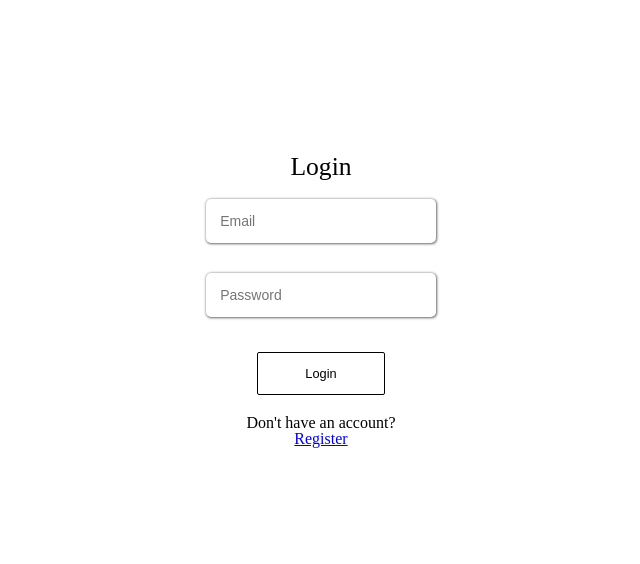
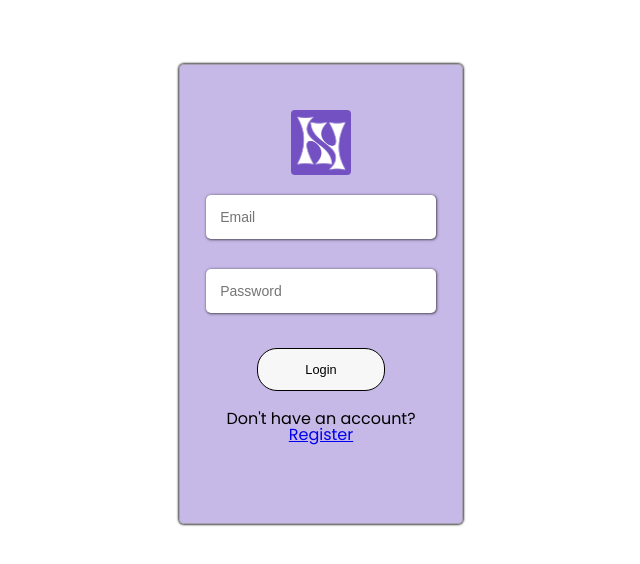
Before and after one commit to antonioclp/Projeto-Y, a React (Vite) app: page / in a window 1280 px wide. Shown: the top 564 px of the page, without its empty margins (319-959 px from the left). Built offline with nearby package versions, Linux system fonts and the light colour scheme.

Commit message:
style: finalização parcial do esitlo da página de login

```diff
--- a/src/pages/Login.jsx
+++ b/src/pages/Login.jsx
@@ -58,8 +58,8 @@
   return (
     <main className="m-login">
       <form method="submit" className="m-login--form">
-        <div className="m-login--title">
-          <h2>Login</h2>
+        <div className="m-login--logo">
+          <img src="src/imgs/y-icon.png" alt="y" />
         </div>
         <div>
           <input
--- a/src/styles/Reset.css
+++ b/src/styles/Reset.css
@@ -2,6 +2,8 @@
    v2.0 | 20110126
    License: none (public domain)
 */
+@import url('https://fonts.googleapis.com/css2?family=Montserrat:ital,wght@0,100..900;1,100..900&family=Poppins:ital,wght@0,100;0,200;0,300;0,400;0,500;0,600;0,700;0,800;0,900;1,100;1,200;1,300;1,400;1,500;1,600;1,700;1,800;1,900&display=swap');
+
 html, body, div, span, applet, object, iframe,
 h1, h2, h3, h4, h5, h6, p, blockquote, pre,
 a, abbr, acronym, address, big, cite, code,
@@ -20,6 +22,7 @@
 	border: 0;
 	font-size: 100%;
 	font: inherit;
+	font-family: 'Poppins', 'Montserrat', 'Segoe UI', Tahoma, Geneva, Verdana, sans-serif;
 	vertical-align: baseline;
 
 	& h2 {
--- a/src/styles/pages/Login.css
+++ b/src/styles/pages/Login.css
@@ -1,5 +1,5 @@
 .m-login {
-  height: 99vh;
+  width: 100%;
   display: flex;
   justify-content: center;
 }
@@ -10,7 +10,19 @@
   align-items: center;
   padding: 2vw;
   max-width: 15vw;
-  margin-top: 10%;
+  margin: 5%;
+  background-color: rgb(115, 81, 194, 0.4);
+  border: 1px solid rgba(142, 142, 142, 0.6);
+  border-radius: 5px;
+  box-shadow: 0px 0px 2px 1px rgba(25, 25, 25, 0.8);
+  padding: 45px;
+}
+
+.m-login--logo {
+  & img {
+    width: 60px;
+    border-radius: 4px;
+  }
 }
 
 .m-login--form div {
@@ -50,17 +62,17 @@
 
 .login-form--navegation {
   & button {
-    background: none;
+    background: rgb(247, 247, 247);
     border: 1px solid black;
-    border-radius: 2px;
+    border-radius: 20px;
     padding: 1vw;
     width: 10vw;
     font-size: 1vw;
-    transition: box-shadow 0.2s ease-out;
+    transition: background-color 0.2s ease-out;
   }
 
   & button:hover {
     cursor: pointer;
-    box-shadow: 2px 2px 1px 1px black;
+    background-color: rgb(239, 239, 239);
   }
 }
```
Also changed, not shown: src/imgs/y-icon.png (added).
